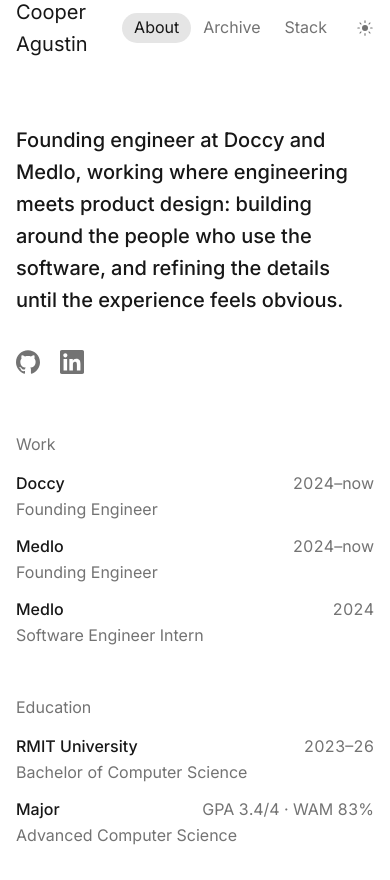
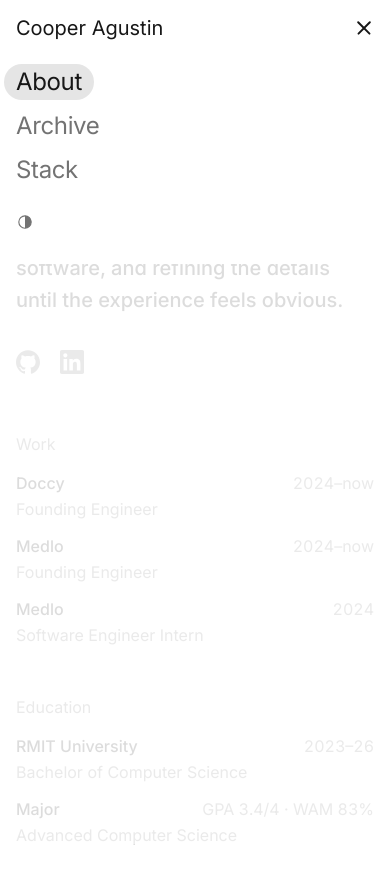
Before and after one commit to Spudgee/portfolio, a Next.js app: page / in a window 390 px wide. Both pictures are taken after a click on the button 365 px from the left and 28 px from the top of the page. Shown: the top 880 px of the page. Built offline with nearby package versions, Linux system fonts and the light colour scheme.

Commit message:
Phones: a two-line button opens the pages downwards as large grey items over a dimmed page; smooth scroll goes

```diff
--- a/app/globals.css
+++ b/app/globals.css
@@ -61,12 +61,6 @@
 }
 
 @layer base {
-	@media (prefers-reduced-motion: no-preference) {
-		html {
-			scroll-behavior: smooth;
-		}
-	}
-
 	body {
 		@apply bg-paper font-sans text-body text-ink antialiased;
 	}
@@ -74,4 +68,11 @@
 	::selection {
 		@apply bg-ink text-paper;
 	}
+
+	/* While the phone menu is open the page behind is dimmed and stops scrolling. */
+	@media (width < 48rem) {
+		body:has(#mobile-menu[data-open]) {
+			overflow: hidden;
+		}
+	}
 }
--- a/components/site-nav.tsx
+++ b/components/site-nav.tsx
@@ -1,6 +1,7 @@
 "use client";
 
 import { usePathname } from "next/navigation";
+import { useState } from "react";
 import { HighlightLink } from "@/components/highlight-link";
 import { PillLink } from "@/components/pill-link";
 import { ThemeSwitch } from "@/components/theme-switch";
@@ -8,22 +9,37 @@ import { PERSON } from "@/content/person";
 import { NAV_PAGES, PATHS } from "@/content/site";
 
 /**
- * The bar across the top of every page: the name on the left; About and Archive as soft pills on
- * the right, the open page darker, then the theme button. It sticks while the pane scrolls. Two
- * pills fit on any phone, so there is no menu. Reading the route is why this is a client component.
+ * The bar across the top of every page: the name on the left. From md up, the pages sit on the
+ * right as soft pills (the open one darker) beside the theme button. On phones a two-line button
+ * opens them downwards as a list of large grey items, the open page on a pill, with the theme
+ * button beneath; the page behind dims and stops scrolling (globals.css), and tapping it, the
+ * button or a page closes the list. Reading the route and the open state is why this is a client
+ * component.
  */
 export function SiteNav() {
 	const pathname = usePathname();
+	const [isMenuOpen, setIsMenuOpen] = useState(false);
+
+	function handleMenuToggle() {
+		setIsMenuOpen((wasOpen) => !wasOpen);
+	}
+
+	function handleMenuClose() {
+		setIsMenuOpen(false);
+	}
 
 	return (
-		<header className="sticky top-0 z-10 bg-paper">
-			<div className="flex h-14 items-center justify-between gap-4 px-4 md:h-16 md:px-8">
+		<header className="sticky top-0 z-20 bg-paper">
+			<div className="relative z-20 flex h-14 items-center justify-between gap-4 bg-paper px-4 md:h-16 md:px-8">
 				<span className="text-row md:text-lead">
-					<HighlightLink href={PATHS.home}>{PERSON.name}</HighlightLink>
+					<HighlightLink href={PATHS.home} onClick={handleMenuClose}>
+						{PERSON.name}
+					</HighlightLink>
 				</span>
-				<div className="flex items-center gap-4 md:gap-6">
+
+				<div className="hidden items-center gap-6 md:flex">
 					<nav aria-label="Main">
-						<ul className="flex gap-6 md:gap-8 md:text-lead">
+						<ul className="flex gap-8 text-lead">
 							{NAV_PAGES.map((page) => (
 								<li key={page.path}>
 									<PillLink
@@ -40,7 +56,65 @@ export function SiteNav() {
 						<ThemeSwitch />
 					</div>
 				</div>
+
+				{/* Two short lines that cross into an × while the list is open. */}
+				<button
+					type="button"
+					onClick={handleMenuToggle}
+					aria-expanded={isMenuOpen}
+					aria-controls="mobile-menu"
+					aria-label={isMenuOpen ? "Close menu" : "Open menu"}
+					className="-mr-3 grid size-11 cursor-pointer place-items-center md:hidden"
+				>
+					<span className="relative block h-3 w-[18px]">
+						<span
+							className={`absolute inset-x-0 h-[1.5px] rounded-full bg-ink transition-[top,rotate] duration-250 ease-out motion-reduce:transition-none ${isMenuOpen ? "top-[5.25px] rotate-45" : "top-0.5"}`}
+						/>
+						<span
+							className={`absolute inset-x-0 h-[1.5px] rounded-full bg-ink transition-[top,rotate] duration-250 ease-out motion-reduce:transition-none ${isMenuOpen ? "top-[5.25px] -rotate-45" : "top-[8.5px]"}`}
+						/>
+					</span>
+				</button>
 			</div>
+
+			{/* Rows 0fr → 1fr slide the list down from the bar; inert keeps closed links out of tab order. */}
+			<nav
+				id="mobile-menu"
+				aria-label="Main"
+				inert={!isMenuOpen}
+				data-open={isMenuOpen || undefined}
+				className={`absolute inset-x-0 top-full z-20 grid bg-paper transition-[grid-template-rows] duration-300 ease-out motion-reduce:transition-none md:hidden ${isMenuOpen ? "grid-rows-[1fr]" : "grid-rows-[0fr]"}`}
+			>
+				<div className="overflow-hidden">
+					<ul className="grid px-4 pt-1 text-lead">
+						{NAV_PAGES.map((page) => (
+							<li key={page.path}>
+								<PillLink
+									href={page.path}
+									aria-current={pathname === page.path ? "page" : undefined}
+									onClick={handleMenuClose}
+								>
+									{page.label}
+								</PillLink>
+							</li>
+						))}
+					</ul>
+					<div className="px-4 pt-2 pb-5">
+						<div className="-ml-[13px]">
+							<ThemeSwitch />
+						</div>
+					</div>
+				</div>
+			</nav>
+
+			{/* The page behind dims while the list is open; tapping it closes the list. */}
+			<button
+				type="button"
+				tabIndex={-1}
+				aria-label="Close menu"
+				onClick={handleMenuClose}
+				className={`fixed inset-x-0 top-14 bottom-0 z-10 bg-paper/85 transition-opacity duration-300 motion-reduce:transition-none md:hidden ${isMenuOpen ? "opacity-100" : "pointer-events-none opacity-0"}`}
+			/>
 		</header>
 	);
 }
```
